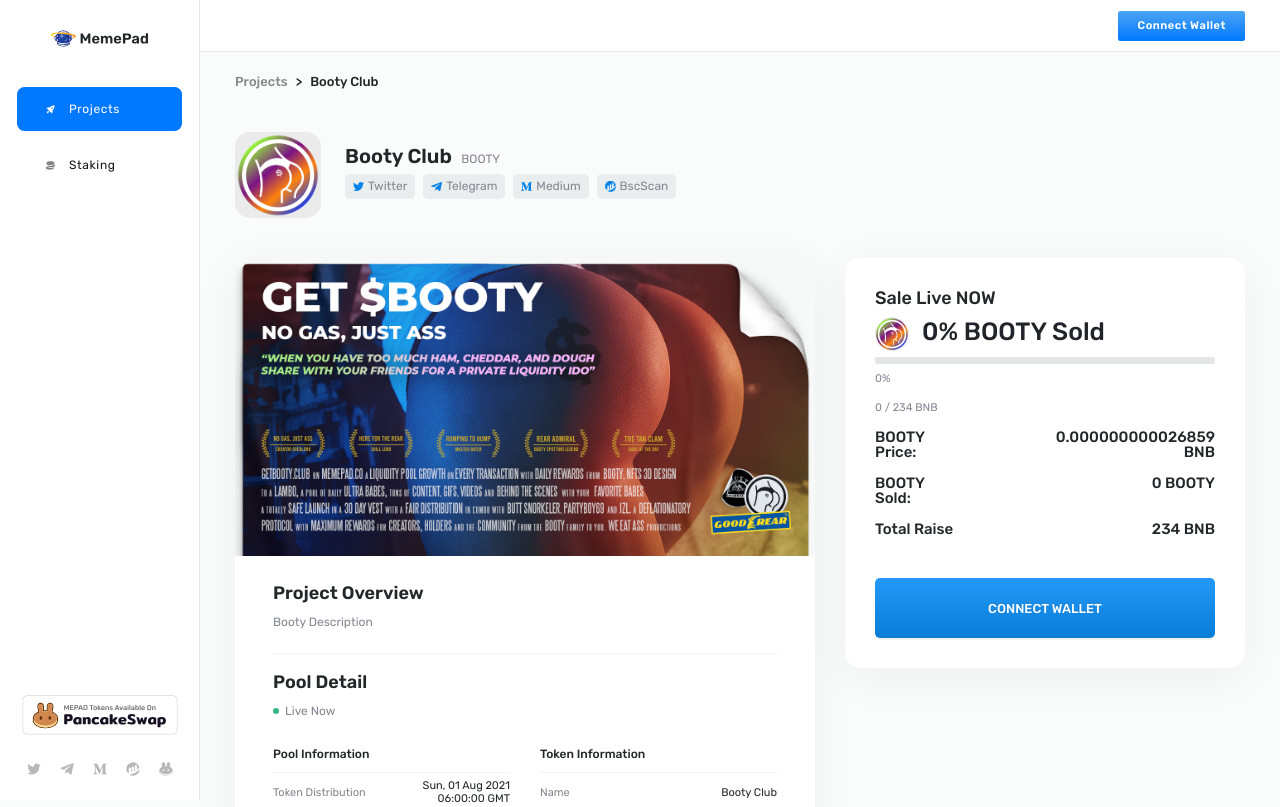
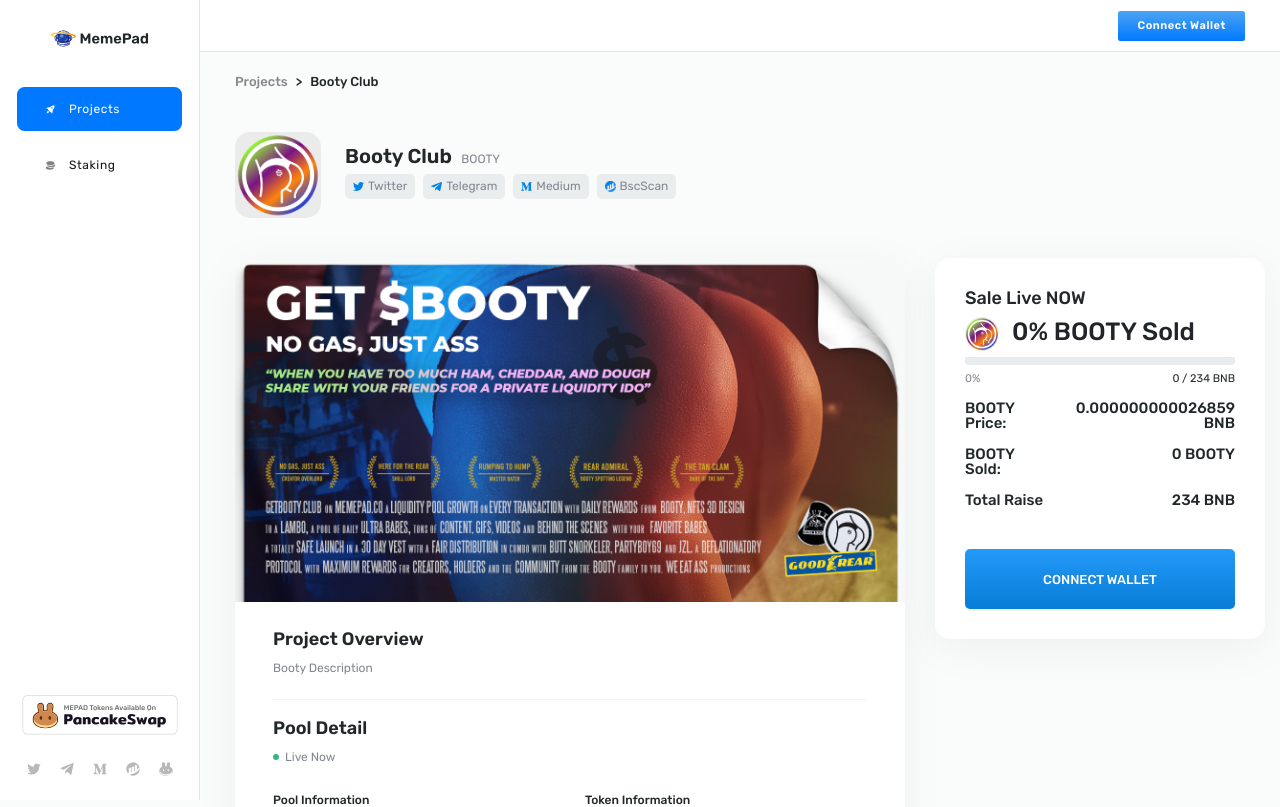
Before and after one commit to Huzaifa-Imran/memepad-clone-project, a React (Create React App) app: page /dashboard/projects/booty in a window 1280 px wide. Shown: the top 807 px of the page. Built offline with nearby package versions, Linux system fonts and the light colour scheme.

Commit message:
minor ui changes

```diff
--- a/package.json
+++ b/package.json
@@ -12,6 +12,7 @@
     "bootstrap": "^4.6.0",
     "react": "^17.0.2",
     "react-bootstrap": "^1.6.1",
+    "react-countup": "^5.2.0",
     "react-dom": "^17.0.2",
     "react-icons": "^4.2.0",
     "react-redux": "^7.2.4",
--- a/src/components/CardDetails/CardDetails.css
+++ b/src/components/CardDetails/CardDetails.css
@@ -406,7 +406,7 @@
 
 .pool-about-dataLabel {
   font-family: Rubik, sans-serif;
-  font-size: 11px;
+  font-size: 14px;
   font-weight: 400;
   font-stretch: normal;
   font-style: normal;
@@ -425,9 +425,57 @@
   color: #22282a;
   text-align: right;
   font-family: Rubik, sans-serif;
+  font-size: 14px;
+  font-weight: 500;
+  font-stretch: normal;
+  font-style: normal;
+  line-height: 1.2;
+  letter-spacing: normal;
+}
+
+.percentage-remaining-bnb-main {
+  display: -webkit-flex;
+  display: flex;
+  -webkit-align-items: center;
+  align-items: center;
+  -webkit-justify-content: space-between;
+  justify-content: space-between;
+}
+
+.percentage-remaining-bnb-left {
+  font-family: Rubik, sans-serif;
+  font-size: 11px;
+  font-weight: 400;
+  font-stretch: normal;
+  font-style: normal;
+  line-height: 1.2;
+  letter-spacing: normal;
+  text-align: left;
+  text-overflow: ellipsis;
+  color: #838792;
+  min-width: 105px;
+}
+
+.percentage-remaining-bnb-right {
+  overflow: hidden;
+  text-overflow: ellipsis;
+  max-width: 60%;
+  color: #22282a;
+  text-align: right;
+  font-family: Rubik, sans-serif;
   font-size: 11px;
   font-stretch: normal;
   font-style: normal;
   line-height: 1.2;
   letter-spacing: normal;
 }
+
+.address-copy-btn{
+  background: none;
+  border: 0;
+  transition: all 0.15s ease-in;
+}
+
+.address-copy-btn:hover{
+  opacity: 0.6;
+}
--- a/src/components/CardDetails/CardDetails.js
+++ b/src/components/CardDetails/CardDetails.js
@@ -13,6 +13,8 @@
 import { useSelector } from "react-redux";
 import { useDispatch } from "react-redux";
 import { connectWallet } from "../../store/reducer/web3_reducer";
+import { FaRegCopy } from "react-icons/fa";
+import ProgressBar from 'react-bootstrap/ProgressBar';
 
 const smallRedirects = [
   {
@@ -94,6 +96,11 @@
     return Number(val);
   };
 
+  const now = (projectDetails.soldAmount / projectDetails.totalRewardTokens) * 100;
+  const progressInstance = (
+    <ProgressBar now={now} label={`${now}%`} srOnly />
+  );
+
   return (
     <Container fluid>
       <Row>
@@ -141,7 +148,7 @@
         </Col>
       </Row>
       <Row>
-        <Col lg={7} md={12}>
+        <Col lg={8} md={12} sm={12} className=''>
           <div className="details-second-left-div">
             <img src={projectDetails.image} alt="" />
             <div className="pool-about-content">
@@ -156,8 +163,8 @@
                 {projectDetails.isFinished
                   ? "Sale Finished"
                   : !distance
-                  ? "Live Now"
-                  : `Live in ${timerDays}d:${timerHours}h:${timerMinutes}m`}
+                    ? "Live Now"
+                    : `Live in ${timerDays}d:${timerHours}h:${timerMinutes}m`}
               </div>
 
               <div class="pool-about-row">
@@ -232,6 +239,7 @@
                       <div class="pool-about-dataLabel">Address</div>
                       <div class="pool-about-dataValue">
                         {projectDetails.address}
+                        <button onClick={() => { navigator.clipboard.writeText(projectDetails.address) }} className='address-copy-btn'><FaRegCopy /></button>
                       </div>
                     </li>
                     <li class="pool-about-dataListItem">
@@ -258,44 +266,56 @@
             </div>
           </div>
         </Col>
-        <Col lg={5} md={12} sm={12}>
+        <Col lg={4} md={12} sm={12} className=''>
           <div className="details-second-right-div">
             <div className="sale-card">
               <h2>
                 {projectDetails.isFinished
                   ? "Sale Ended"
                   : distance
-                  ? "Sale Countdown"
-                  : "Sale Live NOW"}
+                    ? "Sale Countdown"
+                    : "Sale Live NOW"}
               </h2>
               {!distance ? (
                 <div>
                   <h1 className="when-zero">
                     <div class="launch-icon">
-                      <img src={projectDetails.smallImage} alt="" />
+                      <img src={projectDetails.smallImage} alt="launch" />
                     </div>
                     {((projectDetails.soldAmount /
                       projectDetails.totalRewardTokens) *
                       100).toFixed(0)}
                     % {projectDetails.symbol} Sold
                     <div className="count-progress-bar">
-                      <div className="count-progress-bar-filter"></div>
+                      {/* <div className="count-progress-bar-filter"></div> */}
+                    <div>{progressInstance}</div>
                     </div>
                   </h1>
-                  <div class="pool-about-dataLabel">
-                    <p>
+
+
+
+
+                  <div class="percentage-remaining-bnb-main">
+                    <div class="percentage-remaining-bnb-left">
                       {fixDecimals(
                         (projectDetails.soldAmount * 100) /
-                          projectDetails.totalRewardTokens,
+                        projectDetails.totalRewardTokens,
                         2
                       )}
                       %
-                    </p>
-                    <p>
+                    </div>
+                    <div class="percentage-remaining-bnb-right">
                       {`${fixDecimals(projectDetails.soldAmountInBnb, 2)} /
                       ${fixDecimals(projectDetails.totalTokensInBnb, 2)} BNB`}
-                    </p>
+                    </div>
                   </div>
+
+
+
+
+
+
+
                 </div>
               ) : (
                 <div className="countdown-progress">
--- a/src/components/StackingCard/StackingCard.js
+++ b/src/components/StackingCard/StackingCard.js
@@ -13,6 +13,7 @@
 import Backdrop from "@material-ui/core/Backdrop";
 import Fade from "@material-ui/core/Fade";
 import Slider from "@material-ui/core/Slider";
+import CountUp from 'react-countup';
 import {
   approveMepadTokens,
   stakeMepad,
@@ -69,6 +70,9 @@
     2
   );
 
+
+
+
   const modalValues =
     showStakingModal === "Stake" ? mepadTokens : stakeDetails.stakedAmount;
 
@@ -98,7 +102,17 @@
         <div className="staking-card-second-div">
           <div className="staking-text-2">
             <div>APY:</div>
-            <div>{!props.disabled && APR > 0 && `${APR}%`}</div>
+
+            <div className={`staking-text-4-last-child ${APR === 0 && "staking-text-2-last-child-non-valued"}`}>
+              {/* {!props.disabled && APR > 0 && `${APR}%`} */}
+              <span className={`${APR === 0 && "d-none"}`}>
+                <CountUp duration={2}
+                  end={APR}
+                />%
+              </span>
+            </div>
+
+
           </div>
         </div>
 
@@ -112,11 +126,14 @@
                     <div>{fixDecimals(stakeDetails.pendingReward, 3)}</div>
                     <div>~27.693.56 USD</div>
                   </div>
-                  <div>
+                  <div className='staking-collect-btn'>
                     <button
-                      disabled={
-                        fixDecimals(stakeDetails.pendingReward, 0) === 0
-                      }
+                      // disabled={
+                      //   fixDecimals(stakeDetails.pendingReward, 0) === 0
+                      // }
+
+                      disabled={fixDecimals(stakeDetails.pendingReward, 0) === 0 ? true : false}
+
                       onClick={() => {
                         setShowCollectModal(true);
                       }}
@@ -414,10 +431,19 @@
             <div className="staking-card-sixth-div">
               <div className="staking-text-4">
                 <div>Total staked:</div>
-                <div>
+                <div className={`staking-text-4-last-child ${stakeDetails.totalStakingTokens === 0 && "staking-text-4-last-child-non-valued"}`}>
                   {!props.disabled &&
-                    stakeDetails.totalStakingTokens > 0 &&
+                    <>
+                      {/* stakeDetails.totalStakingTokens > 0 &&
+                    fixDecimals(stakeDetails.totalStakingTokens, 3) */}
+                      <span className={`${stakeDetails.totalStakingTokens === 0 && "d-none"}`}>
+                        <CountUp duration={6.75}
+                          end={stakeDetails.totalStakingTokens > 0 &&
                             fixDecimals(stakeDetails.totalStakingTokens, 3)}
+                        />
+                      </span>
+                    </>
+                  }
                 </div>
               </div>
             </div>
--- a/src/components/sidebar/SidebarNew.js
+++ b/src/components/sidebar/SidebarNew.js
@@ -1,5 +1,5 @@
 /* eslint-disable jsx-a11y/anchor-is-valid */
-import React, {useState, useEffect} from 'react';
+import React, { useState, useEffect } from 'react';
 import './SidebarNew.css';
 import logo from '../../images/mempad-logo.svg';
 import { NavLink, useHistory, useParams } from 'react-router-dom';
```
Also changed, not shown: src/components/StackingCard/StackingCard.css (+53 -31 lines), 1 other file (tests, documents, lock files or other folders). Lines whose indentation alone changed are shown as unchanged.
